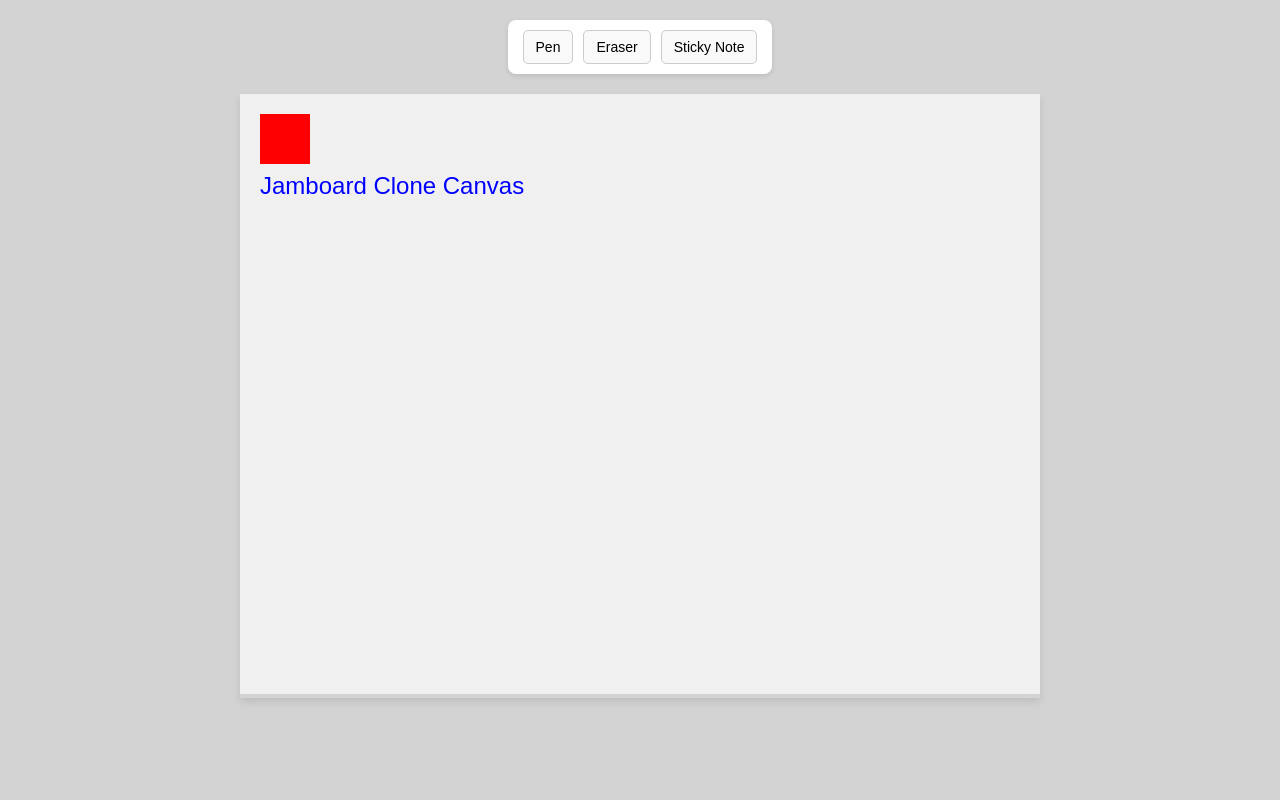
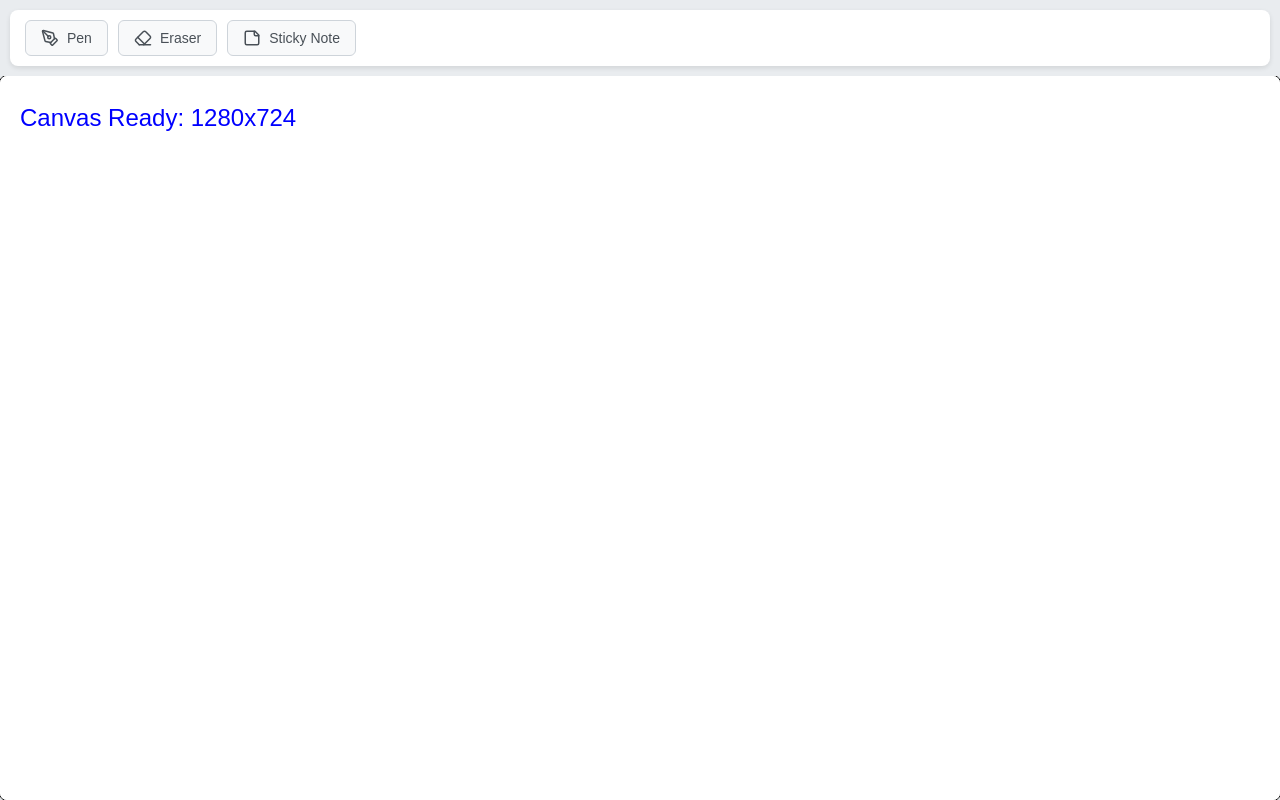
Before and after one commit to sai-educ/TeachBound, a React (Create React App) app: page / in a window 1280 px wide. Built offline with nearby package versions, Linux system fonts and the light colour scheme.

Commit message:
More vibing

```diff
--- a/package.json
+++ b/package.json
@@ -7,9 +7,10 @@
     "@testing-library/jest-dom": "^6.6.3",
     "@testing-library/react": "^16.3.0",
     "@testing-library/user-event": "^13.5.0",
+    "lucide-react": "^0.511.0",
     "react": "^19.1.0",
     "react-dom": "^19.1.0",
-    "react-scripts": "5.0.1",
+    "react-scripts": "^5.0.1",
     "web-vitals": "^2.1.4"
   },
   "scripts": {
--- a/src/App.css
+++ b/src/App.css
@@ -1,9 +1,9 @@
 /* src/App.css */
 .App {
   display: flex;
-  flex-direction: column; /* Stack FrameBar, Toolbar, Canvas vertically */
-  align-items: center; /* Center content horizontally */
-  min-height: 100vh;
-  background-color: #d3d3d3; /* A slightly darker overall background */
-  padding-top: 20px; /* Some space at the top */
+  flex-direction: column;
+  height: 100vh; /* Full viewport height */
+  width: 100vw; /* Full viewport width */
+  overflow: hidden; /* Prevent scrollbars on the App container itself */
+  background-color: #e9ecef; /* A light background for the page */
 }
--- a/src/App.js
+++ b/src/App.js
@@ -8,7 +8,7 @@ import Canvas from './Canvas';
 function App() {
   return (
     <div className="App">
-      {/* <FrameBar /> */} {/* You can add this at the top or bottom later */}
+      {/* <FrameBar /> */}
       <Toolbar />
       <Canvas />
     </div>
--- a/src/Canvas.css
+++ b/src/Canvas.css
@@ -1,16 +1,23 @@
 /* src/Canvas.css */
 .canvas-container {
-  /* If you want the canvas to have a specific container size or shadow */
-  box-shadow: 0 4px 8px rgba(0,0,0,0.1);
+  flex-grow: 1; /* Allow canvas container to take available vertical space */
+  display: flex; /* To center canvas if it's smaller than container */
+  justify-content: center;
+  align-items: center;
+  padding: 10px; /* Padding around the canvas */
+  overflow: hidden; /* Ensure canvas doesn't overflow its container */
+  width: 100%; /* Full width of its parent in App.js */
+  height: 100%; /* Will be controlled by flex-grow */
 }
 
 #main-canvas {
-  /* The canvas itself gets a border from the JS for now,
-     but you might want other styles like cursor here later */
-  background-color: #ffffff; /* Default background if not filled by JS */
-  /*
-  If you set width/height via CSS here, it can stretch the drawing.
-  It's generally better to set canvas.width and canvas.height directly in JavaScript
-  for the drawing surface dimensions.
-  */
+  /* The canvas element itself */
+  background-color: #ffffff; /* White background */
+  border: 1px solid #000000; /* Thin black line/border */
+  border-radius: 8px; /* Slightly rounded edges for the canvas */
+  box-shadow: 0 4px 12px rgba(0,0,0,0.1); /* A subtle shadow for depth */
+
+  /* Width and height are set by JavaScript to match the container */
+  /* Do not set fixed width/height here if you want it responsive via JS */
+  display: block; /* Removes extra space below canvas if it's inline */
 }
--- a/src/Canvas.js
+++ b/src/Canvas.js
@@ -1,42 +1,67 @@
 // src/Canvas.js
-import React, { useRef, useEffect } from 'react';
+import React, { useRef, useEffect, useState } from 'react';
 import './Canvas.css';
 
 const Canvas = () => {
   const canvasRef = useRef(null);
+  const containerRef = useRef(null); // Ref for the container div
+
+  // Function to draw on the canvas (will be expanded later)
+  const draw = (context, frameCount) => {
+    // For now, just clear and draw a background and border
+    context.clearRect(0, 0, context.canvas.width, context.canvas.height);
+    context.fillStyle = '#ffffff'; // White background for the canvas
+    context.fillRect(0, 0, context.canvas.width, context.canvas.height);
+
+    // Test drawing (optional, can be removed)
+    context.fillStyle = 'blue';
+    context.font = '24px Arial';
+    context.fillText(`Canvas Ready: ${context.canvas.width}x${context.canvas.height}`, 20, 50);
+  };
 
   useEffect(() => {
     const canvas = canvasRef.current;
-    if (!canvas) {
-      return;
-    }
     const context = canvas.getContext('2d');
+    let animationFrameId;
 
-    // --- Canvas Dimensions ---
-    // Let's make it a fixed size for now, or a percentage of a container
-    // For simplicity, fixed size:
-    canvas.width = 800;
-    canvas.height = 600;
+    const resizeCanvas = () => {
+      // Get dimensions of the container
+      const container = containerRef.current;
+      if (container) {
+        // Set canvas drawing surface size
+        canvas.width = container.clientWidth;
+        canvas.height = container.clientHeight;
 
-    // --- Initial Test Drawing ---
-    // Fill background
-    context.fillStyle = '#f0f0f0'; // A light grey background
-    context.fillRect(0, 0, canvas.width, canvas.height);
+        // Redraw content after resizing
+        // For now, just our basic draw function
+        draw(context, 0); // Pass a dummy frameCount or manage state
+      }
+    };
 
-    // Draw a small red square as a test
-    context.fillStyle = 'red';
-    context.fillRect(20, 20, 50, 50);
+    // Initial resize
+    resizeCanvas();
 
-    // Draw some sample text
-    context.fillStyle = 'blue';
-    context.font = '24px Arial';
-    context.fillText('Jamboard Clone Canvas', 20, 100);
-    // --- End Test Drawing ---
+    // Add resize listener
+    window.addEventListener('resize', resizeCanvas);
 
-  }, []); // Empty dependency array means this runs once after the component mounts
+    // Animation loop (if you need continuous rendering, otherwise just call draw on events)
+    // For now, we just draw once on resize. If you have animations, you'd use this:
+    // const render = () => {
+    //   frameCount++;
+    //   draw(context, frameCount);
+    //   animationFrameId = window.requestAnimationFrame(render);
+    // };
+    // render();
+
+    // Cleanup
+    return () => {
+      window.removeEventListener('resize', resizeCanvas);
+      // window.cancelAnimationFrame(animationFrameId); // If using animation loop
+    };
+  }, []); // Empty dependency array, effect runs once on mount and cleans up on unmount
 
   return (
-    <div className="canvas-container">
+    <div ref={containerRef} className="canvas-container">
       <canvas ref={canvasRef} id="main-canvas" />
     </div>
   );
--- a/src/Toolbar.css
+++ b/src/Toolbar.css
@@ -2,22 +2,39 @@
 .toolbar-container {
   background-color: #ffffff;
   padding: 10px 15px;
-  border-radius: 8px;
+  border-radius: 8px; /* Rounded edges */
   box-shadow: 0 2px 5px rgba(0, 0, 0, 0.1);
   display: flex;
-  gap: 10px; /* Spacing between buttons */
-  margin-bottom: 20px; /* Space between toolbar and canvas */
+  flex-wrap: wrap; /* Allow buttons to wrap on smaller screens */
+  gap: 10px;
+  margin: 10px; /* Add some margin around the toolbar */
+  flex-shrink: 0; /* Prevent toolbar from shrinking when canvas grows */
 }
 
 .tool-button {
-  padding: 8px 12px;
-  border: 1px solid #ccc;
-  border-radius: 5px;
-  background-color: #f9f9f9;
+  display: flex; /* For aligning icon and text */
+  align-items: center; /* Vertically center icon and text */
+  gap: 8px; /* Space between icon and text */
+  padding: 8px 15px; /* Adjusted padding */
+  border: 1px solid #ced4da;
+  border-radius: 6px; /* Slightly rounded edges for buttons */
+  background-color: #f8f9fa;
   cursor: pointer;
   font-size: 14px;
+  color: #495057;
+  transition: background-color 0.2s ease-in-out, border-color 0.2s ease-in-out;
 }
 
 .tool-button:hover {
-  background-color: #e0e0e0;
+  background-color: #e9ecef;
+  border-color: #adb5bd;
 }
+
+.tool-button:active {
+  background-color: #dee2e6;
+}
+
+.tool-icon {
+  /* Icon specific styles if needed, lucide icons are generally well-behaved */
+  stroke-width: 2; /* Adjust icon stroke thickness if desired */
+}
--- a/src/Toolbar.js
+++ b/src/Toolbar.js
@@ -1,14 +1,21 @@
 // src/Toolbar.js
 import React from 'react';
 import './Toolbar.css';
+import { PenTool, Eraser, StickyNote } from 'lucide-react'; // Import icons
 
 const Toolbar = () => {
   return (
     <div className="toolbar-container">
-      <button className="tool-button">Pen</button>
-      <button className="tool-button">Eraser</button>
-      <button className="tool-button">Sticky Note</button>
-      {/* Add more placeholder buttons as you plan features */}
+      <button className="tool-button">
+        <PenTool size={18} className="tool-icon" /> Pen
+      </button>
+      <button className="tool-button">
+        <Eraser size={18} className="tool-icon" /> Eraser
+      </button>
+      <button className="tool-button">
+        <StickyNote size={18} className="tool-icon" /> Sticky Note
+      </button>
+      {/* Add more tools with icons later */}
     </div>
   );
 };
--- a/src/index.css
+++ b/src/index.css
@@ -1,12 +1,18 @@
 /* src/index.css */
+html, body, #root {
+  height: 100%; /* Ensure html, body, and root div take full height */
+  margin: 0;
+  padding: 0;
+  overflow: hidden; /* Prevent scrollbars on the body */
+}
+
 body {
-  margin: 0;
   font-family: -apple-system, BlinkMacSystemFont, 'Segoe UI', 'Roboto', 'Oxygen',
     'Ubuntu', 'Cantarell', 'Fira Sans', 'Droid Sans', 'Helvetica Neue',
     sans-serif;
   -webkit-font-smoothing: antialiased;
   -moz-osx-font-smoothing: grayscale;
-  background-color: #f4f4f4; /* A general background for the whole page */
+  background-color: #f4f4f4; /* Fallback if .App doesn't cover everything */
 }
 
 code {
@@ -14,7 +20,6 @@ code {
     monospace;
 }
 
-/* More global reset/setup */
 * {
   box-sizing: border-box;
 }
```
Also changed, not shown: 1 other file (tests, documents, lock files or other folders).
